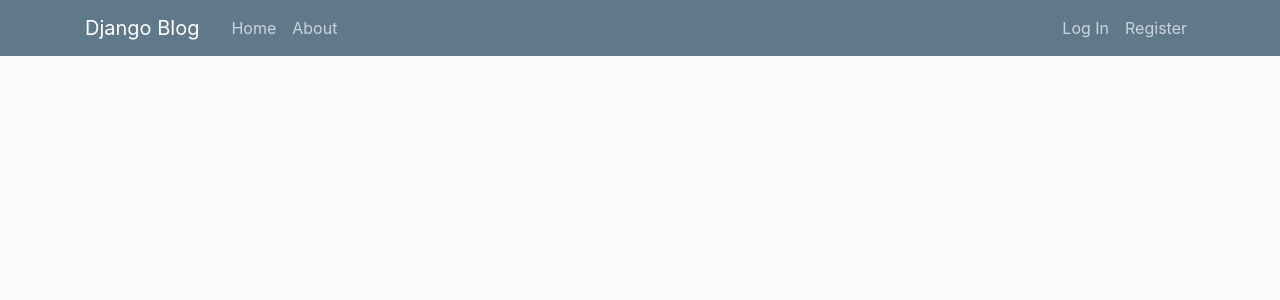
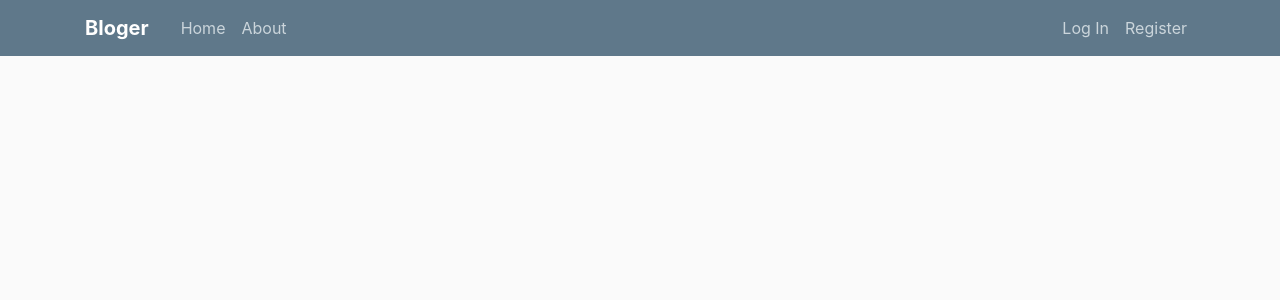
Before and after one commit to tHe-cRacKed-codeR/bloger_app, a Django app: page / in a window 1280 px wide. Shown: the top 300 px of the page. Run offline with Django 3.2, Linux system fonts and the light colour scheme; data that the repository does not hold is empty; some libraries are stand-ins or nearby versions.

Commit message:
home_page update

```diff
--- a/blog/templates/blog/base.html
+++ b/blog/templates/blog/base.html
@@ -21,7 +21,7 @@
 	<header class="site-header">
 	  <nav class="navbar navbar-expand-md navbar-dark bg-steel fixed-top">
 	    <div class="container">
-	      <a class="navbar-brand mr-4" href="{% url 'blog-home' %}">Django Blog</a>
+	      <a class="navbar-brand mr-4" href="{% url 'blog-home' %}"><b>Bloger</b></a>
 	      <button class="navbar-toggler" type="button" data-toggle="collapse" data-target="#navbarToggle" aria-controls="navbarToggle" aria-expanded="false" aria-label="Toggle navigation">
 	      <span class="navbar-toggler-icon"></span>
 	      </button>
```
